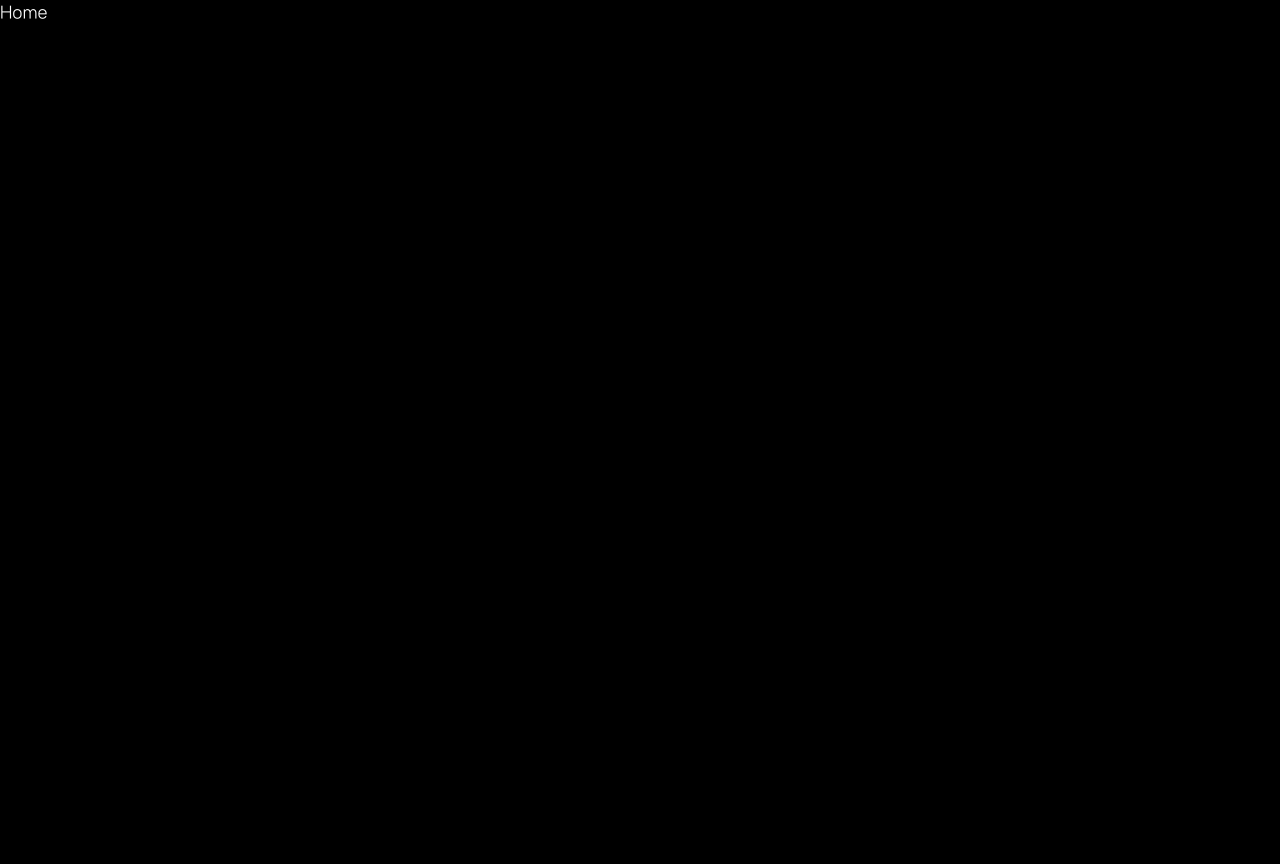
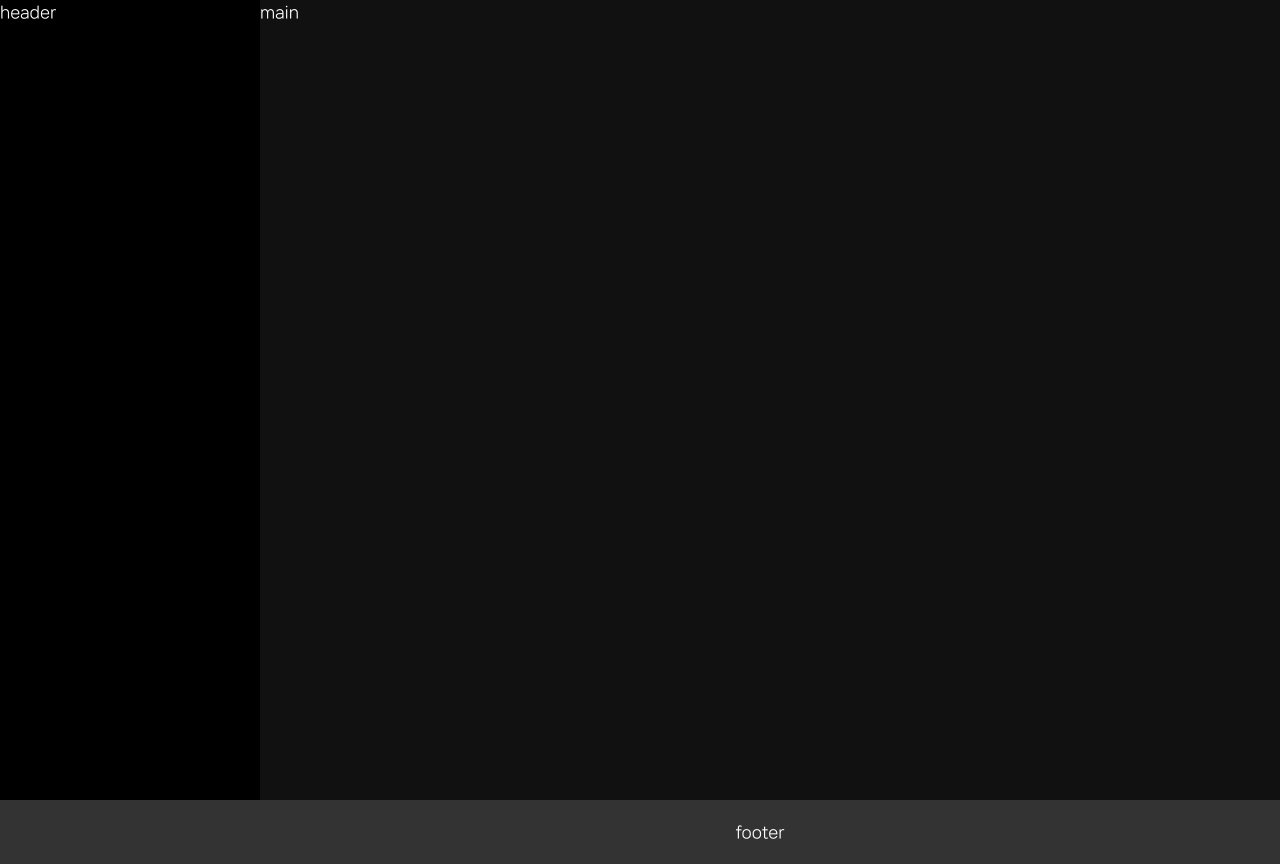
Before and after one commit to ryunji/webs-youtube, a React (Create React App) app: page / in a window 1280 px wide. Before the commit the page ends 800 px from the top, so only its background shows below. Built offline with nearby package versions, Linux system fonts and the light colour scheme.

Commit message:
섹션 컴포넌트 구조화하기

```diff
--- a/src/App.js
+++ b/src/App.js
@@ -13,6 +13,10 @@
 import Video from './pages/Video'
 import Search from './pages/Search'
 import Not from './pages/Not'
+import Header from './components/section/Header'
+import Main from './components/section/Main'
+import Footer from './components/section/Footer'
+
 
 // App은 익명함수의 형태로 결과값 반환.
 const App = () =>{
@@ -22,12 +26,13 @@
         // BrowserRouter는 react-router-dom의 컴포넌트로 가상의 주소 쓰겠다는 의미
         // 가상의 주소를 만들어주는 이유는 싱글페이지 구현을 위함 */}
         <BrowserRouter>
+            <Header/>
+            <Main>
                 {/* Routes → 주소의 집합체라는 의미를 담고 있다. */}
                 <Routes>
-                                                                                    {/* 0. 해당 부분에 내용물들을 보여주는 것을 컴포넌트라고 한다. */}
-                <Route path='/'                     element={<Home/>}/>             {/* 1. 개별 페이지는 컴포넌트 이기 때문에 안에 들어가는 요소를 의미하는 element= 다음에 이름(Home)으로 표기 */}
-                <Route path='/today'                element={<Today/>}/>            {/* 2. 해당 컴포넌트를 불러올 수 있도록 element를 설정하는 것. */}
-                <Route path='/developer'            element={<Developer/>}/>
+                    <Route path='/'                     element={<Home/>}/>             {/* 0. 해당 부분에 내용물들을 보여주는 것을 컴포넌트라고 한다. */}
+                    <Route path='/today'                element={<Today/>}/>            {/* 1. 개별 페이지는 컴포넌트 이기 때문에 안에 들어가는 요소를 의미하는 element= 다음에 이름(Home)으로 표기 */}
+                    <Route path='/developer'            element={<Developer/>}/>        {/* 2. 해당 컴포넌트를 불러올 수 있도록 element를 설정하는 것. */}
                     <Route path='/webd'                 element={<Webd/>}/>
                     <Route path='/website'              element={<Website/>}/>
                     <Route path='/gsap'                 element={<Gsap/>}/>
@@ -38,6 +43,8 @@
                     <Route path='/search/:searchID'     element={<Search/>}/>           {/* 4. url에 그냥 search만 쓰면 Not.jsx 페이지를 가져옴. search 페이지를 제대로 호출하기 위해서는 뒤에 키워드(문자열)를 작성해야 한다. ex) /search/개발 */}
                     <Route path='/*'                    element={<Not/>}/>              {/* 5. 여기에는 명시적으로 연동되어 있지 않지만 없는 페이지를 호출하면 Not.jsx 페이지를 호출 함. */}
                 </Routes>
+            </Main>
+            <Footer/>
         </BrowserRouter>
     )
 }
--- /dev/null
+++ b/src/assets/scss/section/_layout.scss
@@ -0,0 +1,23 @@
+#header{
+    position: fixed;
+    left: 0;
+    top: 0;
+    width: 260px;
+    height:100%;
+    z-index: 10000;
+    background-color: #000;
+}
+
+#main{
+    max-width: 2000px;
+    min-height: 100vh;
+    margin:0 auto;
+    padding-left: 260px;
+    background-color: #111;
+}
+
+#footer{
+    text-align: center;
+    background-color: #333;
+    padding: 20px 20px 20px 260px;  //맨 끝 왼쪽이 260px;
+}
--- a/src/assets/scss/style.scss
+++ b/src/assets/scss/style.scss
@@ -10,9 +10,12 @@
 // 이 언더스코어는 해당 파일이 "부분 파일"임을 나타낸다.
 // 부분 파일은 SCSS 파일에 포함될 수 있도록 설계된 파일로, 직접적으로 CSS로 컴파일되지는 않는다.
 
-// setting
+// 1.setting
 @import "setting/fonts";    // 폰트 파일과 관련된 CSS를 설정합니다.
 @import "setting/vars";     // 변수와 관련된 CSS를 설정합니다.
 @import "setting/reset";    // 브라우저 스타일 초기화나 리셋 관련 CSS를 설정합니다.
 @import "setting/mixin";    // 믹스인과 관련된 CSS를 설정합니다.
 @import "setting/common";   // 공통적인 CSS 스타일을 설정합니다.
+
+// 2.section
+@import "section/layout";
--- /dev/null
+++ b/src/components/section/Footer.jsx
@@ -0,0 +1,13 @@
+import React from 'react'
+
+const Footer = () => {
+  return (
+
+    //사이트의 모든 정보를 보여주는 거기 때문에 컨텐츠 정보
+    <footer id="footer" role="contentinfo">
+      footer
+    </footer>
+  )
+}
+
+export default Footer
--- /dev/null
+++ b/src/components/section/Header.jsx
@@ -0,0 +1,14 @@
+//컴포넌트는 앞글자에 대문자를 쓴다.
+import React from 'react'
+
+const Header = () => {
+  return (
+
+    //여기서 role은 웹 표준을 지켜주기 위해서 이 사이트 영역의 역할 의미를 설정해준 것.
+    <header id="header" role="banner">
+      header
+    </header>
+  )
+}
+
+export default Header
--- /dev/null
+++ b/src/components/section/Main.jsx
@@ -0,0 +1,11 @@
+import React from 'react'
+
+const Main = () => {
+  return (
+    <main id="main" role="main">
+      main
+    </main>
+  )
+}
+
+export default Main
```
Lines whose indentation alone changed are shown as unchanged.
